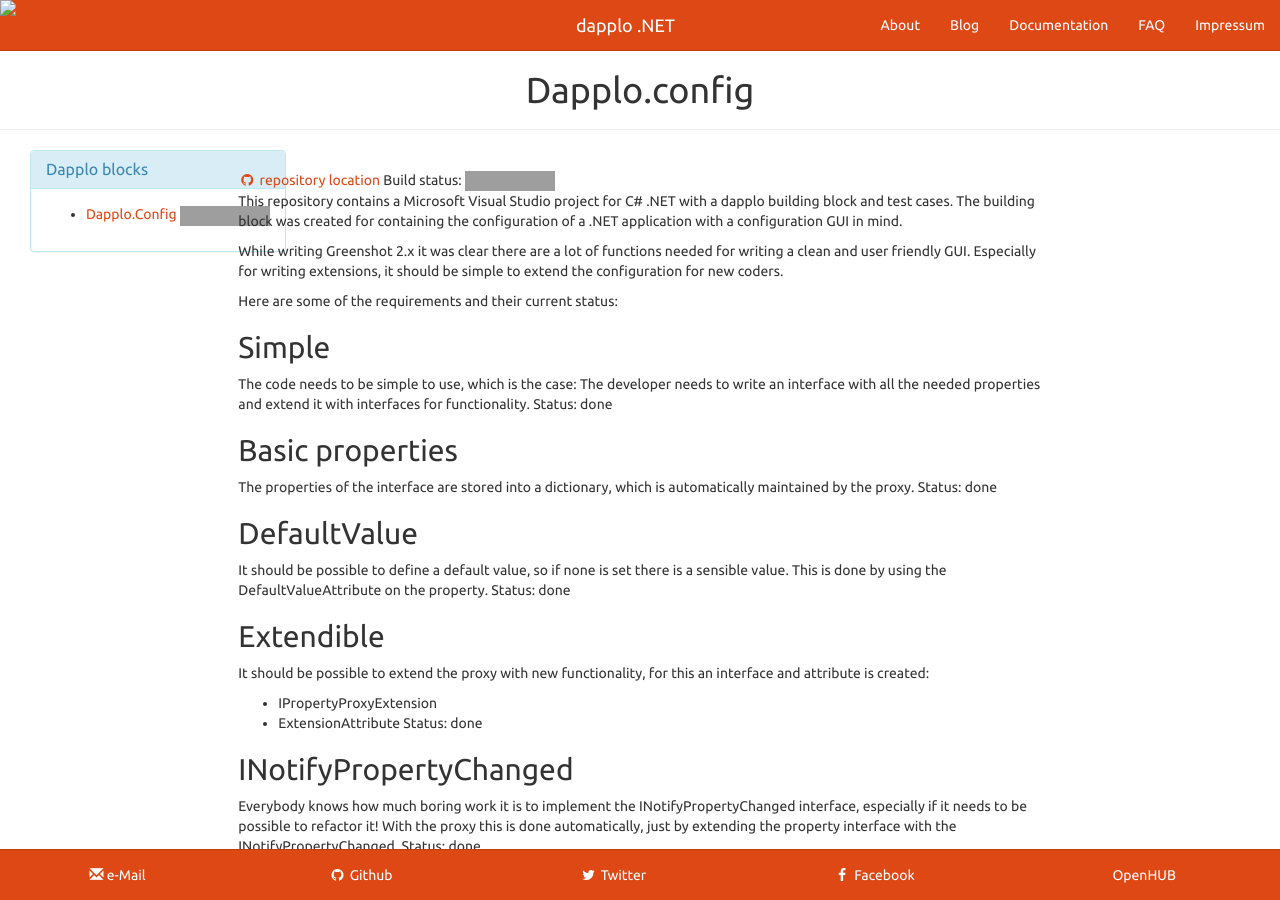
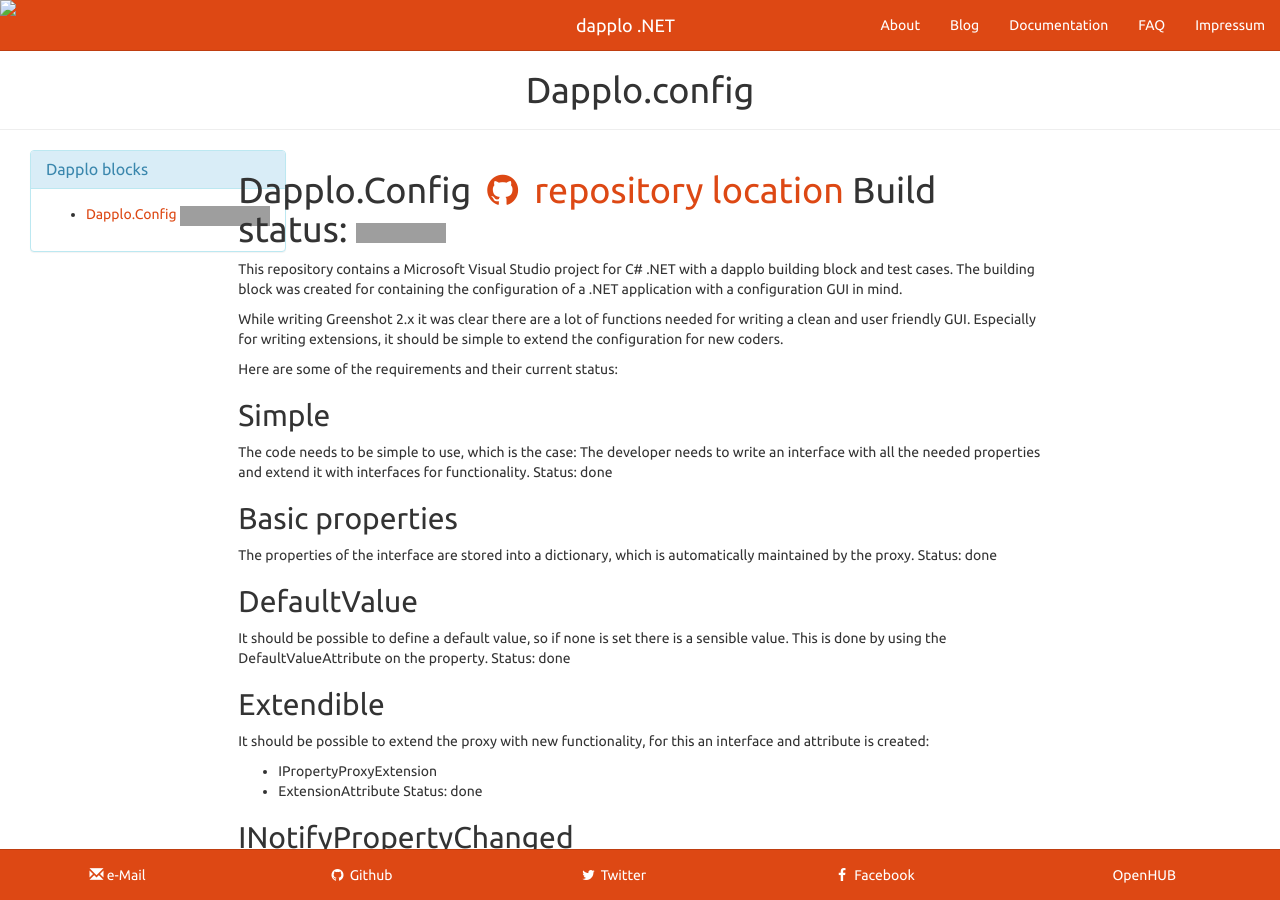
Before and after one commit to dapplo/dapplo.github.io, a Jekyll site: the page built from _blocks/Dapplo.Config.md, in a window 1280 px wide and 900 px high. Built offline with Jekyll 4.4.1, drawn with Linux system fonts in a browser that asks for light colours; Markdown is read by kramdown in place of the engine named in the settings; grey boxes are pictures that could not be loaded.

Commit message:
Work in progress information.

```diff
--- a/_layouts/block.html
+++ b/_layouts/block.html
@@ -2,11 +2,11 @@
 layout: block_overview
 ---
 <div>
-	<h1>{{page.project}}</h1>
-	<a href="https://github.com/{{site.github_username}}/{{page.github_project}}"><i class="fa fa-github fa-fw"></i> repository location</a>
+	<h1>{{page.github_project}} <a href="https://github.com/{{site.github_username}}/{{page.github_project}}"><i class="fa fa-github fa-fw"></i> repository location</a>
 	{% if page.appveyor_id != nil %} Build status: <img src="https://ci.appveyor.com/api/projects/status/{{page.appveyor_id}}?svg=true"/>{% endif %}
+</h1>
 </div>
-{% if page.released == 'false' %}
+{% if page.workinprogress == 'true' %}
 	<div class="panel panel-warning">
 	  <div class="panel-heading">
 		<h3 class="panel-title">WORK IN PROGRESS</h3>
```
Also changed, not shown: _blocks/Dapplo.Config.md (+1 -1 lines).
